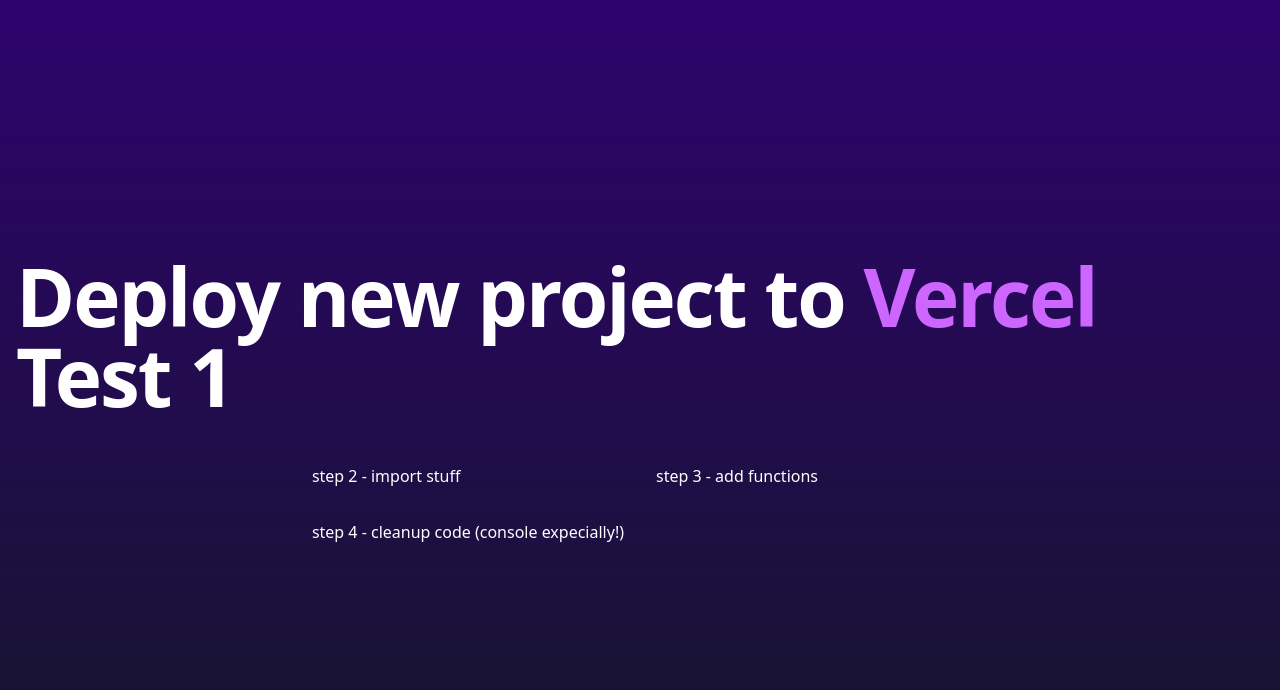
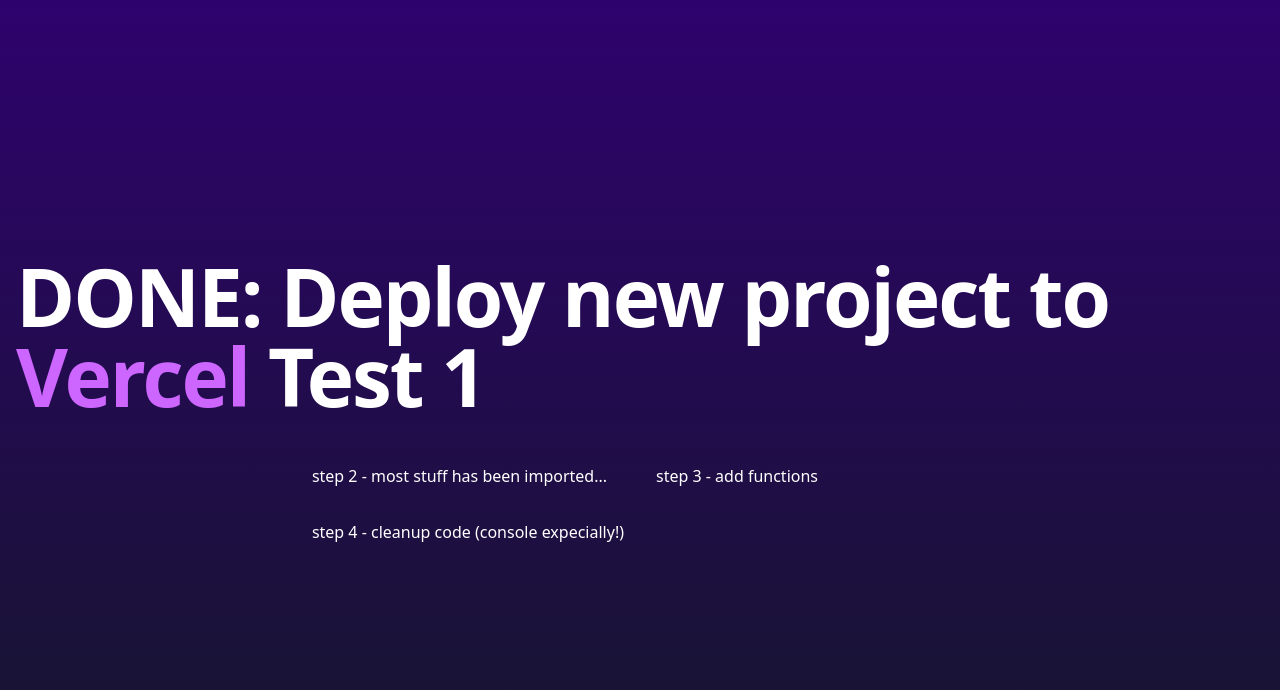
Before and after one commit to manski117/resume-generator, a Next.js app: page / in a window 1280 px wide. Shown: the top 690 px of the page. Built offline with nearby package versions, Linux system fonts and the light colour scheme.

Commit message:
Update index

```diff
--- a/src/pages/index.tsx
+++ b/src/pages/index.tsx
@@ -12,11 +12,11 @@
       <main className="flex min-h-screen flex-col items-center justify-center bg-gradient-to-b from-[#2e026d] to-[#15162c]">
         <div className="container flex flex-col items-center justify-center gap-12 px-4 py-16 ">
           <h1 className="text-5xl font-extrabold tracking-tight text-white sm:text-[5rem]">
-          Deploy new project to <span className="text-[hsl(280,100%,70%)]">Vercel</span> Test 1
+          DONE: Deploy new project to <span className="text-[hsl(280,100%,70%)]">Vercel</span> Test 1
           </h1>
           <div className="grid grid-cols-1 gap-4 sm:grid-cols-2 md:gap-8 text-white">
             <h2>
-              step 2 - import stuff
+              step 2 - most stuff has been imported...
             </h2>
             <h3>
               step 3 - add functions
```
